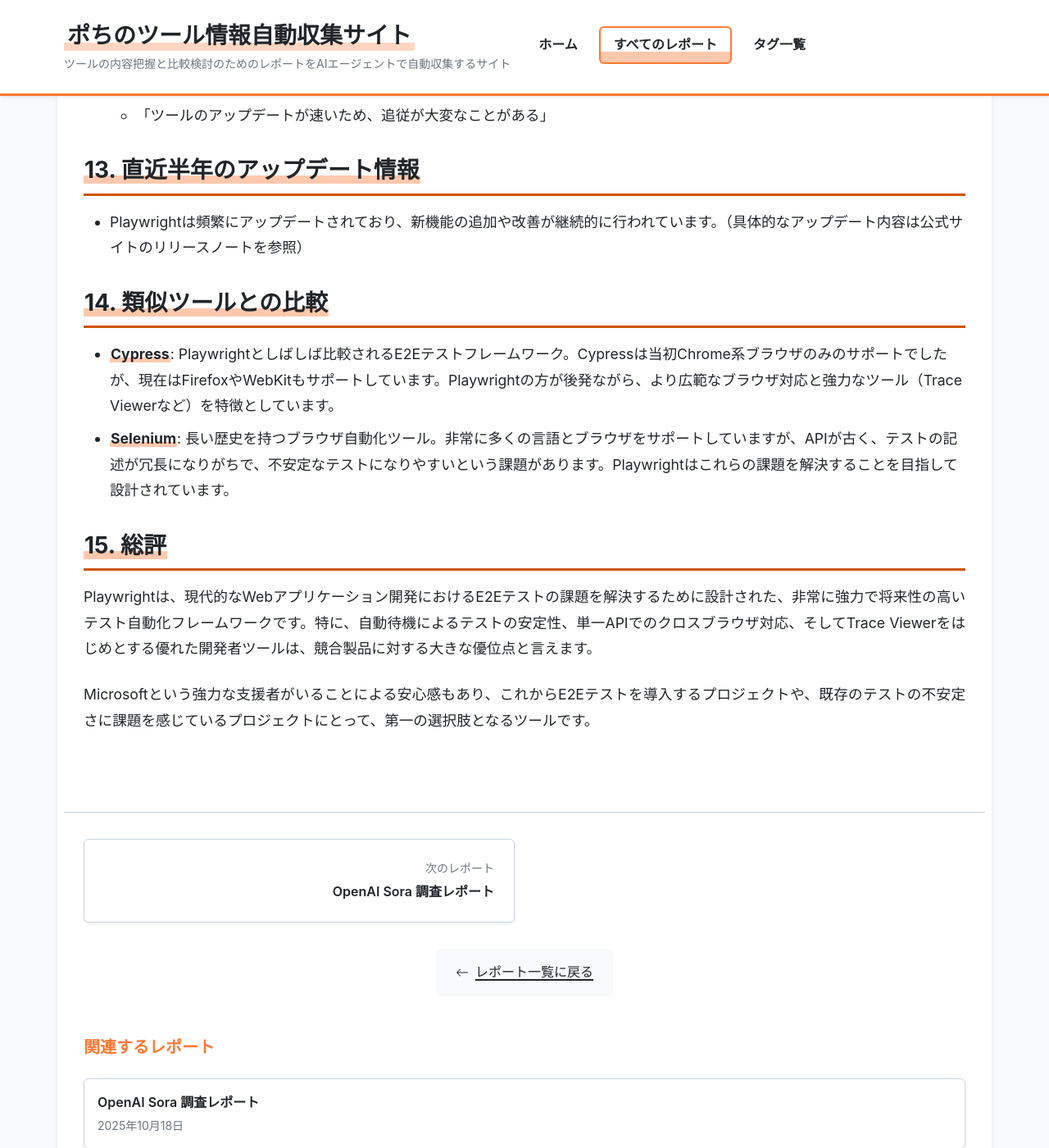
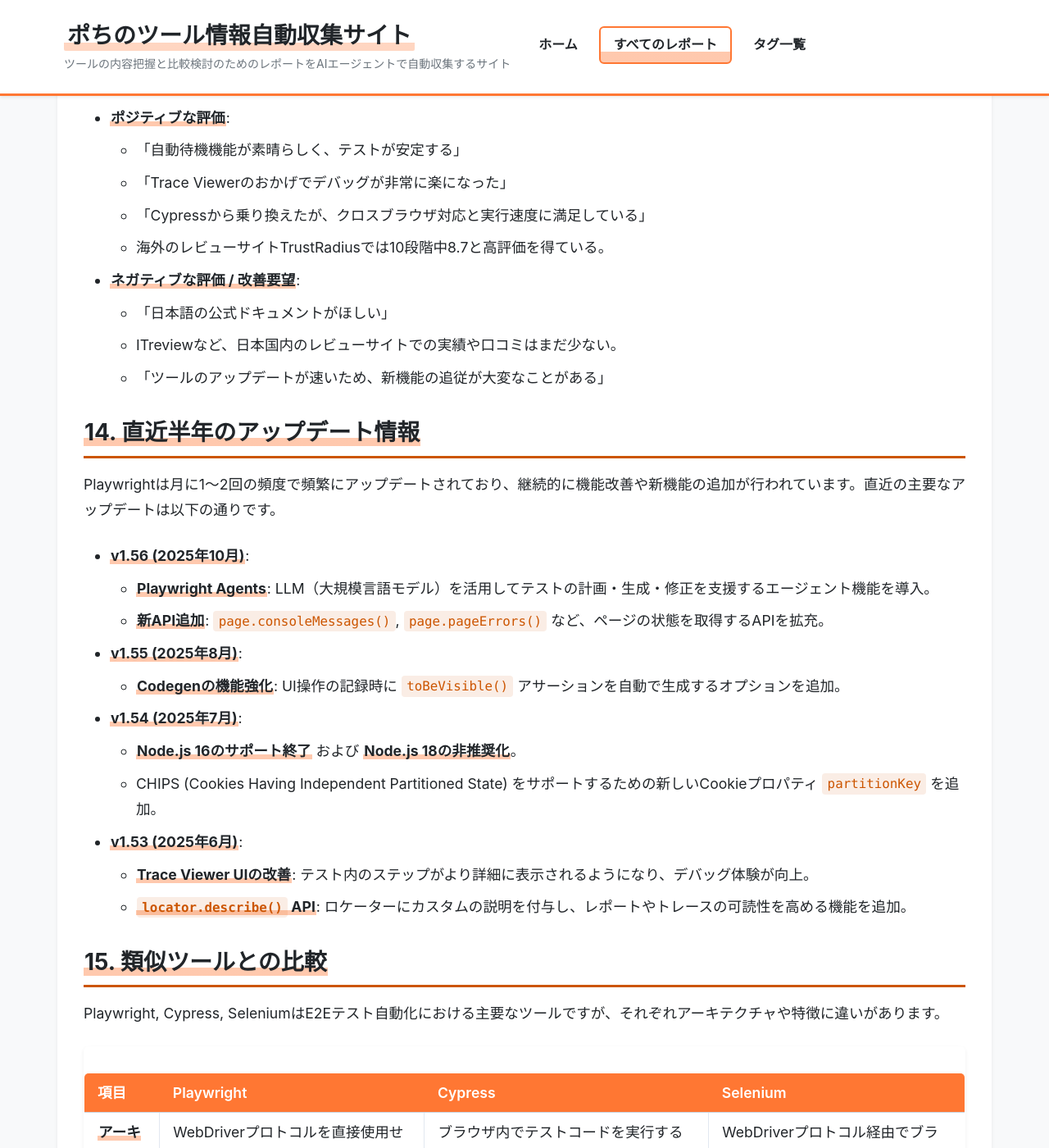
Before and after one commit to aegisfleet/tool-survey-report, a Jekyll site: the page built from _reports/playwright.md, in a window 1280 px wide and 1400 px high, scrolled down 4747 px. Shown: the whole window at 82% size. Built offline with Jekyll 4.4.1, drawn with Linux system fonts in a browser that asks for light colours; some of the changed text lies outside the part shown.

Commit message:
feat: AGENTS.mdの指示に基づきPlaywrightレポートを更新 (#17)
`AGENTS.md`のガイドラインに従い、Playwrightの調査レポート（`_reports/playwright.md`）を包括的に更新しました。

主な変更点は以下の通りです：
- **ユーザーの声:** TrustRadiusの評価を追加し、情報の具体性を向上させました。
- **直近のアップデート:** GitHubのリリースノートに基づき、過去半年間の具体的なアップデート情報を追記しました。
- **類似ツール比較:** Cypress、Seleniumとの比較を表形式でまとめ、視覚的な分かりやすさを改善しました。
- **日本語対応:** `AGENTS.md`の指示に基づき、UIとドキュメントの日本語対応に関するセクションを新設しました。
- **情報の正確性:** コードレビューのフィードバックを反映し、アップデート情報の記述をより正確なものに修正しました。

Co-authored-by: google-labs-jules[bot] <161369871+google-labs-jules[bot]@users.noreply.github.com>

```diff
--- a/_reports/playwright.md
+++ b/_reports/playwright.md
@@ -79,41 +79,68 @@ description: "Playwrightは、最新のWebアプリケーション向けの高
   * **Stack Overflow**: `playwright`タグで多くのQ&Aが投稿されています。
 * **公式サポート**: 商用サポートはありませんが、GitHubリポジトリでIssueを通じた開発チームとのコミュニケーションが可能です。
 
-## **9. 連携機能 (API・インテグレーション)**
+## **9. 日本語対応**
+
+* **UIの日本語化**: Playwrightのツール（Inspector, Trace Viewer 등）のUIは英語のみです。
+* **ドキュメントの日本語化**: 公式ドキュメントは英語のみで、日本語版は提供されていません。しかし、APIが直感的であるため、日本の開発者コミュニティでもブログ記事や勉強会などを通じて情報共有が活発に行われています。
+
+## **10. 連携機能 (API・インテグレーション)**
 
 * **API**: 各言語向けに豊富なAPIが提供されており、テストの自動化だけでなく、Webスクレイピングなど様々な用途に利用可能です。
 * **CI/CD連携**: GitHub Actions, Jenkins, CircleCIなど、主要なCI/CDツールと容易に連携できます。公式のDockerイメージも提供されています。
 
-## **10. セキュリティとコンプライアンス**
+## **11. セキュリティとコンプライアンス**
 
 * オープンソースのフレームワークであるため、特定の認証や準拠規格はありません。利用する側の責任でセキュリティを担保する必要があります。
 
-## **11. 操作性 (UI/UX) と学習コスト**
+## **12. 操作性 (UI/UX) と学習コスト**
 
 * **Codegenツール**: ブラウザでの操作を記録してコードを自動生成できるため、初学者でも容易にテスト作成を開始できます。
 * **学習コスト**: APIは直感的で分かりやすく、公式ドキュメントも充実しているため、学習コストは比較的低いと言えます。
 
-## **12. ユーザーの声（レビュー分析）**
+## **13. ユーザーの声（レビュー分析）**
 
-* **調査対象**: GitHub, Stack Overflow, X(Twitter)
+* **調査対象**: GitHub, Stack Overflow, X(Twitter), TrustRadius
 * **ポジティブな評価**:
   * 「自動待機機能が素晴らしく、テストが安定する」
   * 「Trace Viewerのおかげでデバッグが非常に楽になった」
   * 「Cypressから乗り換えたが、クロスブラウザ対応と実行速度に満足している」
+  * 海外のレビューサイトTrustRadiusでは10段階中8.7と高評価を得ている。
 * **ネガティブな評価 / 改善要望**:
-  * 「日本語の情報がもっと増えてほしい」
-  * 「ツールのアップデートが速いため、追従が大変なことがある」
+  * 「日本語の公式ドキュメントがほしい」
+  * ITreviewなど、日本国内のレビューサイトでの実績や口コミはまだ少ない。
+  * 「ツールのアップデートが速いため、新機能の追従が大変なことがある」
 
-## **13. 直近半年のアップデート情報**
+## **14. 直近半年のアップデート情報**
 
-* Playwrightは頻繁にアップデートされており、新機能の追加や改善が継続的に行われています。（具体的なアップデート内容は公式サイトのリリースノートを参照）
+Playwrightは月に1〜2回の頻度で頻繁にアップデートされており、継続的に機能改善や新機能の追加が行われています。直近の主要なアップデートは以下の通りです。
 
-## **14. 類似ツールとの比較**
+* **v1.56 (2025年10月)**:
+  * **Playwright Agents**: LLM（大規模言語モデル）を活用してテストの計画・生成・修正を支援するエージェント機能を導入。
+  * **新API追加**: `page.consoleMessages()`, `page.pageErrors()` など、ページの状態を取得するAPIを拡充。
+* **v1.55 (2025年8月)**:
+  * **Codegenの機能強化**: UI操作の記録時に `toBeVisible()` アサーションを自動で生成するオプションを追加。
+* **v1.54 (2025年7月)**:
+  * **Node.js 16のサポート終了** および **Node.js 18の非推奨化**。
+  * CHIPS (Cookies Having Independent Partitioned State) をサポートするための新しいCookieプロパティ `partitionKey` を追加。
+* **v1.53 (2025年6月)**:
+  * **Trace Viewer UIの改善**: テスト内のステップがより詳細に表示されるようになり、デバッグ体験が向上。
+  * **`locator.describe()` API**: ロケーターにカスタムの説明を付与し、レポートやトレースの可読性を高める機能を追加。
 
-* **Cypress**: Playwrightとしばしば比較されるE2Eテストフレームワーク。Cypressは当初Chrome系ブラウザのみのサポートでしたが、現在はFirefoxやWebKitもサポートしています。Playwrightの方が後発ながら、より広範なブラウザ対応と強力なツール（Trace Viewerなど）を特徴としています。
-* **Selenium**: 長い歴史を持つブラウザ自動化ツール。非常に多くの言語とブラウザをサポートしていますが、APIが古く、テストの記述が冗長になりがちで、不安定なテストになりやすいという課題があります。Playwrightはこれらの課題を解決することを目指して設計されています。
+## **15. 類似ツールとの比較**
 
-## **15. 総評**
+Playwright, Cypress, SeleniumはE2Eテスト自動化における主要なツールですが、それぞれアーキテクチャや特徴に違いがあります。
+
+| 項目 | Playwright | Cypress | Selenium |
+|:---|:---|:---|:---|
+| **アーキテクチャ** | WebDriverプロトコルを直接使用せず、ブラウザとWebSocketで通信。高速で安定的。 | ブラウザ内でテストコードを実行する独自アーキテクチャ。デバッグしやすいが、一部制限あり。 | WebDriverプロトコル経由でブラウザを操作する伝統的なクライアント/サーバー型。 |
+| **ブラウザサポート** | Chromium, Firefox, WebKitをフルサポート。 | Chromium, Firefox, WebKitをサポート。ブラウザ間の挙動差はPlaywrightより大きい傾向。| ほぼ全てのブラウザをサポート。ベンダー提供のWebDriverが必要。 |
+| **言語サポート** | TS/JS, Python, Java, .NET | JavaScript / TypeScript のみ | Java, Python, C#, Ruby, JSなど非常に多岐にわたる。 |
+| **自動待機** | 標準で強力な自動待機機能を備えており、テストが安定しやすい。 | 自動待機機能を備えているが、Playwrightほど強力ではない場合がある。 | 明示的な待機処理を記述する必要が多く、テストが不安定になりがち。 |
+| **並列実行** | 標準機能として強力な並列実行をサポート。高速。 | 有料のCypress Cloudを利用することで、効率的な並列実行が可能。 | Selenium Gridなどを利用して自前で並列実行環境を構築する必要がある。 |
+| **価格** | 完全無料 (オープンソース) | テストランナーは無料。並列実行や高度な分析機能は有料のCypress Cloudが必要。 | 完全無料 (オープンソース) |
+
+## **16. 総評**
 
 Playwrightは、現代的なWebアプリケーション開発におけるE2Eテストの課題を解決するために設計された、非常に強力で将来性の高いテスト自動化フレームワークです。特に、自動待機によるテストの安定性、単一APIでのクロスブラウザ対応、そしてTrace Viewerをはじめとする優れた開発者ツールは、競合製品に対する大きな優位点と言えます。
 
```
